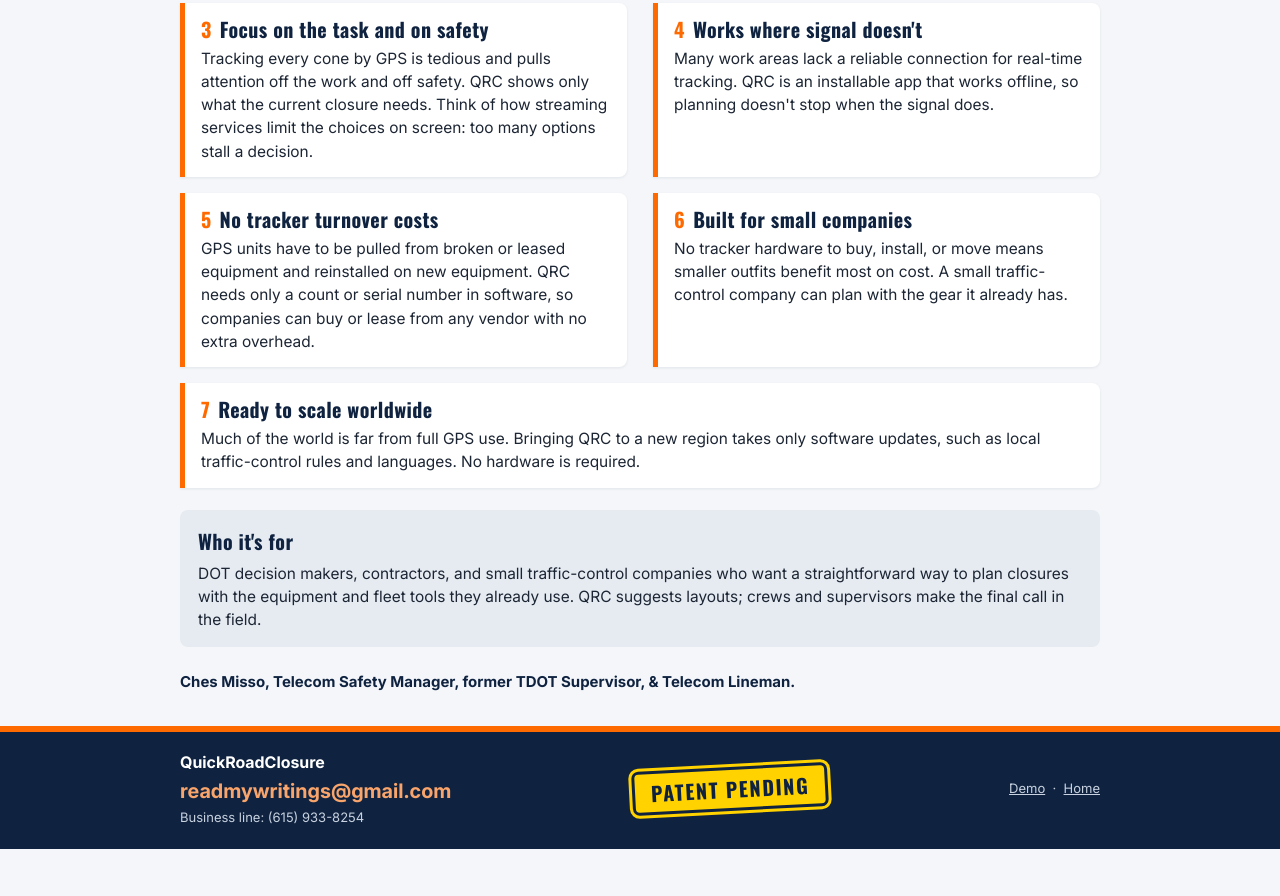
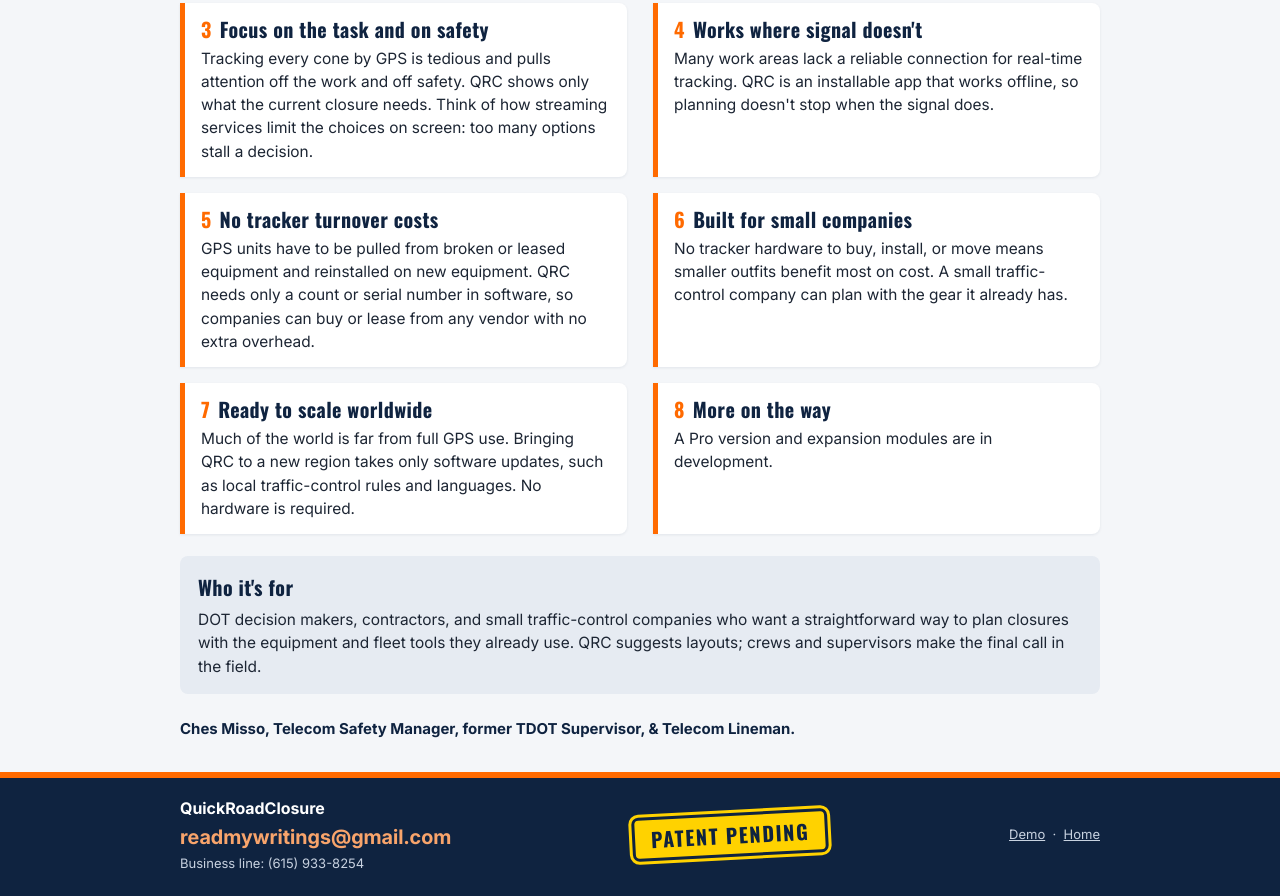
Before and after one commit to BodyByDOT/quickroadclosure-site, a plain HTML site: page about/index.html in a window 1280 px wide. Shown: the part 694-1590 px from the top of the page. Before the commit the page ends 1543 px from the top, so only its background shows below. Drawn offline with Linux system fonts and the light colour scheme.

Commit message:
About: point 8 Pro version and expansion modules in development; refreshed PDF

```diff
--- a/about/index.html
+++ b/about/index.html
@@ -85,7 +85,8 @@
     <div class="pt"><h2><span>4</span>Works where signal doesn't</h2><p>Many work areas lack a reliable connection for real-time tracking. QRC is an installable app that works offline, so planning doesn't stop when the signal does.</p></div>
     <div class="pt"><h2><span>5</span>No tracker turnover costs</h2><p>GPS units have to be pulled from broken or leased equipment and reinstalled on new equipment. QRC needs only a count or serial number in software, so companies can buy or lease from any vendor with no extra overhead.</p></div>
     <div class="pt"><h2><span>6</span>Built for small companies</h2><p>No tracker hardware to buy, install, or move means smaller outfits benefit most on cost. A small traffic-control company can plan with the gear it already has.</p></div>
-    <div class="pt wide"><h2><span>7</span>Ready to scale worldwide</h2><p>Much of the world is far from full GPS use. Bringing QRC to a new region takes only software updates, such as local traffic-control rules and languages. No hardware is required.</p></div>
+    <div class="pt"><h2><span>7</span>Ready to scale worldwide</h2><p>Much of the world is far from full GPS use. Bringing QRC to a new region takes only software updates, such as local traffic-control rules and languages. No hardware is required.</p></div>
+    <div class="pt"><h2><span>8</span>More on the way</h2><p>A Pro version and expansion modules are in development.</p></div>
   </div>
   <div class="bottom">
     <h3>Who it's for</h3>
```
Also changed, not shown: 1 other file.
